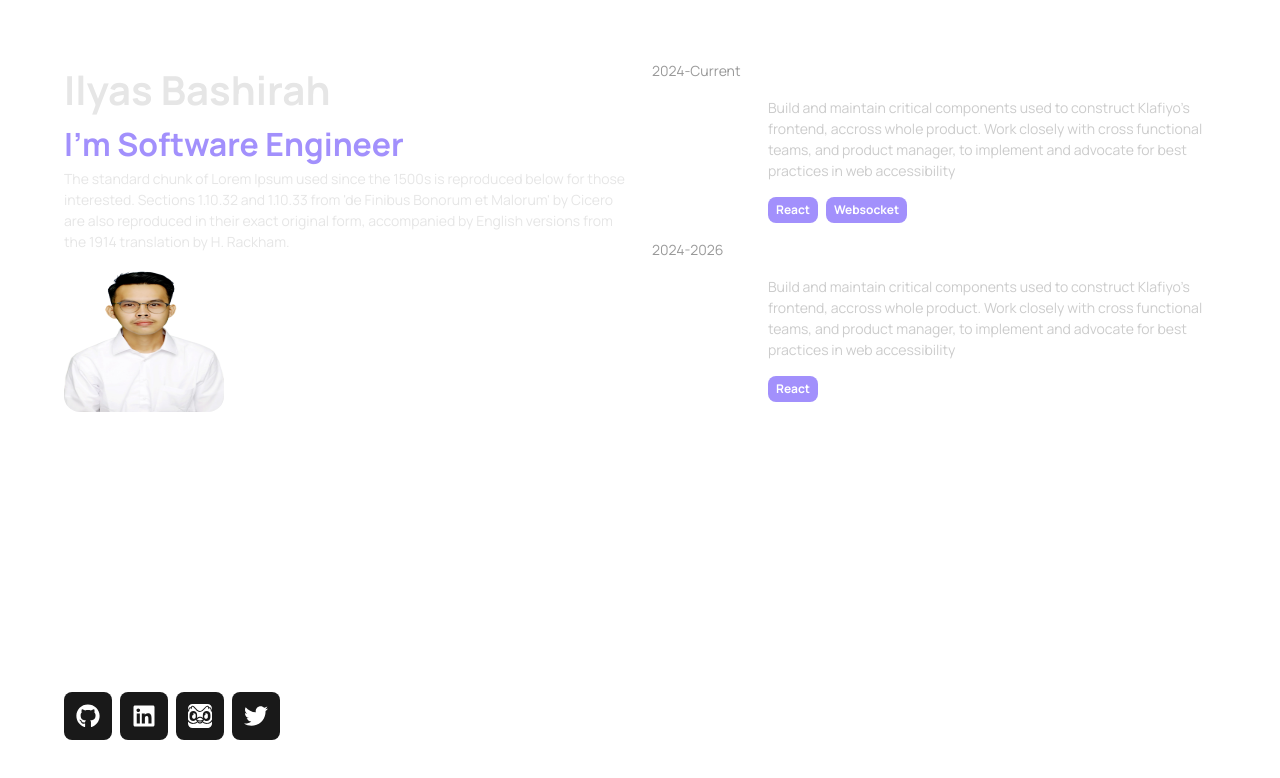
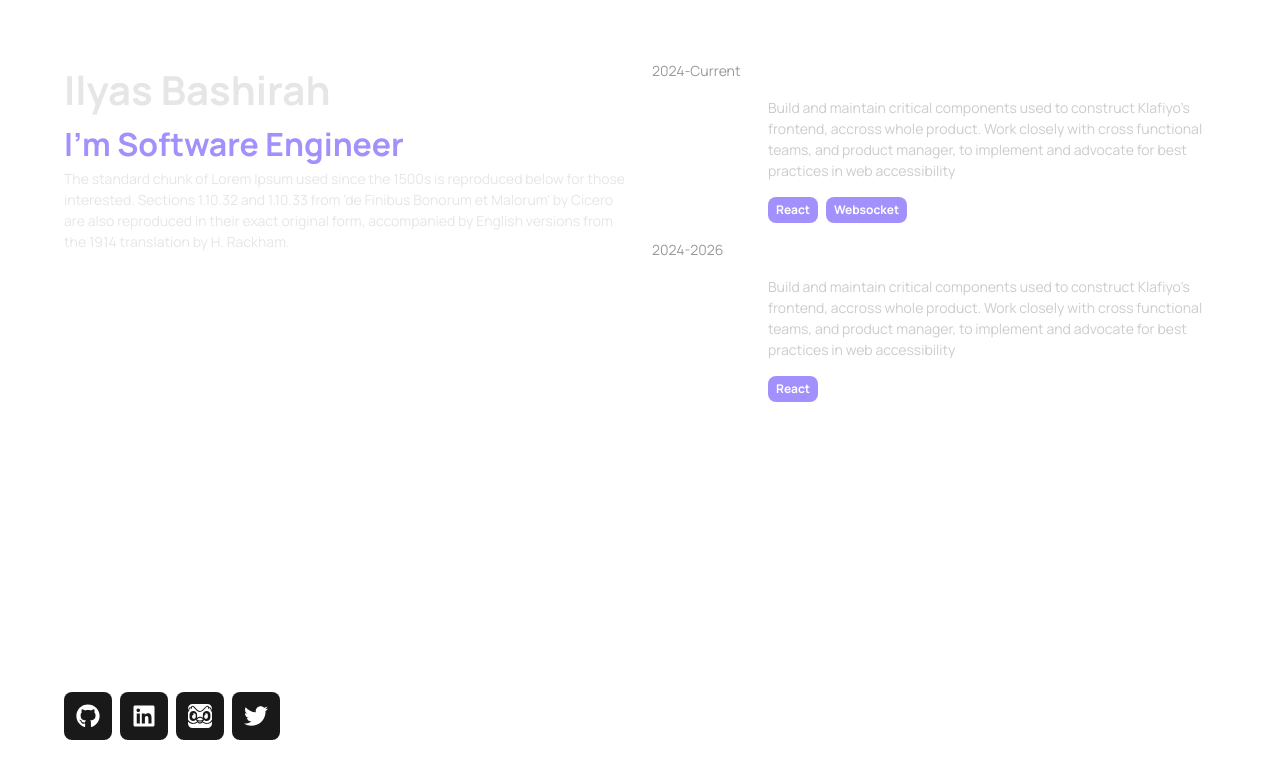
Before and after one commit to baseliazt/personal-website, a Next.js app: page / in a window 1280 px wide. Shown: the top 778 px of the page. Built offline with nearby package versions, Linux system fonts and the light colour scheme.

Commit message:
fix: image

```diff
--- a/src/features/home/container/Home.container.tsx
+++ b/src/features/home/container/Home.container.tsx
@@ -65,7 +65,7 @@ export const HomeContainer = () => {
               {dictionaries.hero.description}
             </motion.p>
 
-            <motion.img
+            {/* <motion.img
               src="/images/milyasbpa.png"
               alt="Profile Picture"
               initial={{ x: -100, opacity: 0 }}
@@ -76,7 +76,7 @@ export const HomeContainer = () => {
                 "rounded-[1rem]",
                 "bg-cover"
               )}
-            />
+            /> */}
           </div>
 
           {/* social media */}
@@ -118,8 +118,7 @@ export const HomeContainer = () => {
         <div
           className={clsx(
             "grid grid-cols-1 items-start content-start justify-start justify-items-start",
-            "w-full",
-            "py-[60px]"
+            "w-full"
           )}
         >
           <ExperiencesHome />
--- a/src/features/home/fragments/experiences/Experiences.home.tsx
+++ b/src/features/home/fragments/experiences/Experiences.home.tsx
@@ -9,7 +9,8 @@ export const ExperiencesHome = () => {
     <div
       className={clsx(
         "grid grid-cols-1 items-start content-start justify-start justify-items-start gap-[1rem]",
-        "w-full h-screen"
+        "w-full h-screen",
+        "py-[60px]"
       )}
     >
       {dictionaries.experience.items.map((experience, experienceIndex) => (
```
